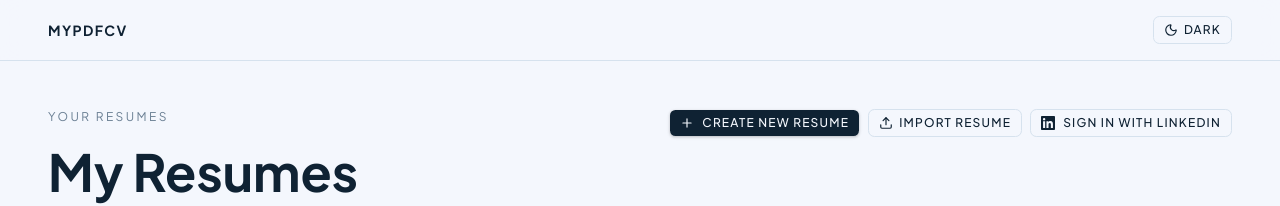
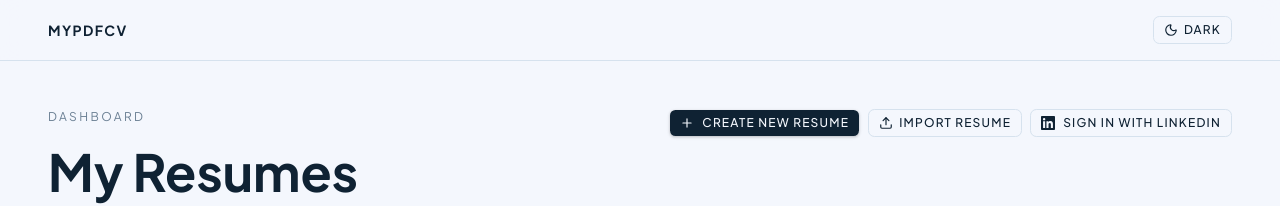
Before and after one commit to wesleyramalho/resume-builder, a Next.js app: page /dashboard in a window 1280 px wide. Shown: the top 206 px of the page. Built offline with nearby package versions, Linux system fonts and the light colour scheme; no server answers.

Commit message:
fix: change subtitle from 'Your Resumes' to 'Dashboard' to avoid redundancy with h1

```diff
--- a/src/components/dashboard/DashboardHeader.tsx
+++ b/src/components/dashboard/DashboardHeader.tsx
@@ -155,7 +155,7 @@ export default function DashboardHeader() {
     <header className="relative flex flex-col sm:flex-row sm:items-start sm:justify-between mb-12 gap-4">
       <div>
         <p className="font-sans text-xs uppercase tracking-[0.2em] text-text-subtle mb-2">
-          Your Resumes
+          Dashboard
         </p>
         <h1
           className="font-sans font-bold text-foreground"
```
